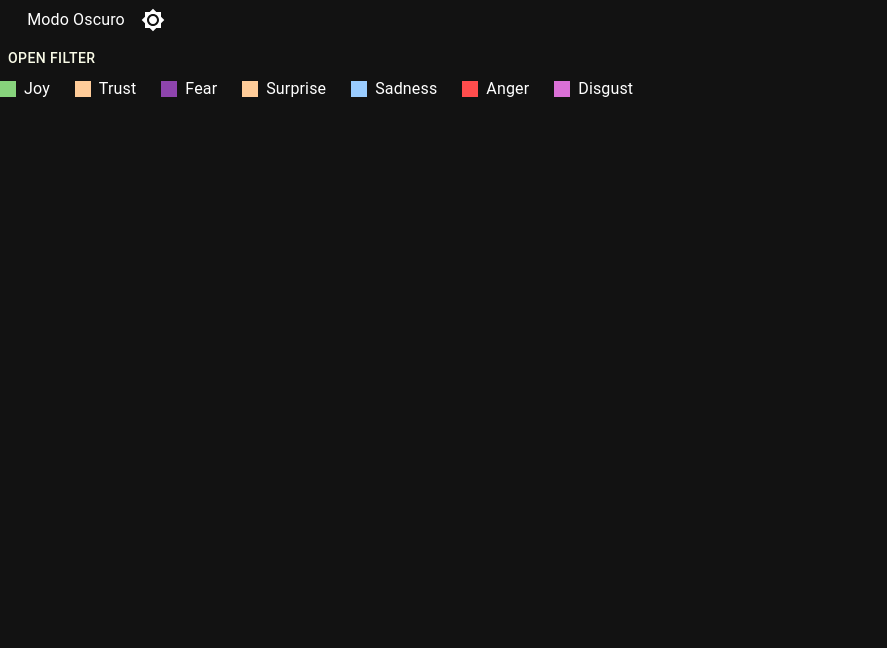
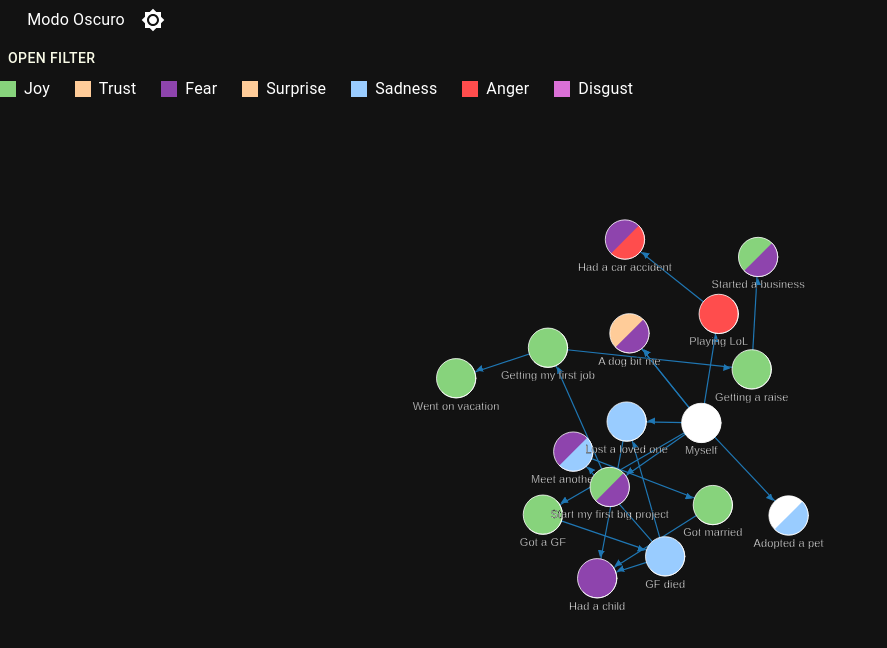
Before and after one commit to alfredo-baquedano/emotion-link, a React (Vite) app: page / in a window 1280 px wide. Shown: the top 648 px of the page, without its empty margins (0-887 px from the left). Built offline with nearby package versions, Linux system fonts and the light colour scheme.

Commit message:
add filter by emotion

```diff
--- a/src/pages/EmotionalGraphPage/EmotionalChart.jsx
+++ b/src/pages/EmotionalGraphPage/EmotionalChart.jsx
@@ -1,9 +1,9 @@
 import { useRef, useEffect, useState } from 'react';
 import * as d3 from 'd3';
+import { Dialog } from '@mui/material';
 import ChartLegend from './../../components/ChartLegend';
 import CreateEventForm from './CreateEventForm';
 import EditEventForm from './EditEventForm';
-import { Dialog } from '@mui/material';
 import emotionList from '../../contants/emotions.json';
 
 const EmotionalChart = ({ events }) => {
@@ -20,7 +20,7 @@
     const svgElement = d3.select(ref.current);
     loadChart(svgElement);
     return () => d3.select(ref.current).selectAll('*').remove();
-  }, []);
+  }, [events]);
 
   const handleOpenCreateEvent = () => {
     setOpenCreateEvent(true);
@@ -92,19 +92,26 @@
           eventR.relationships.followed_by.some((eventF) => eventF === e.id),
       ),
     );
-    const suits = filteredEvents.reduce((acc, curr) => {
+
+    const nodes = filteredEvents;
+
+    const nodeIds = new Set(nodes.map((node) => node.id));
+
+    const links = nodes.reduce((acc, curr) => {
       curr.relationships.followed_by.forEach((event) => {
-        acc.push({ source: curr.id, target: event, type: 'cause' });
+        if (nodeIds.has(event)) {
+          acc.push({ source: curr.id, target: event, type: 'cause' });
+        }
       });
       curr.relationships.preceded_by.forEach((event) => {
-        acc.push({ source: event, target: curr.id, type: 'result' });
+        if (nodeIds.has(event)) {
+          acc.push({ source: event, target: curr.id, type: 'result' });
+        }
       });
       return acc;
     }, []);
 
-    const types = Array.from(new Set(suits.map((d) => d.type)));
-    const nodes = filteredEvents;
-    const links = suits;
+    const types = Array.from(new Set(links.map((d) => d.type)));
 
     const color = d3.scaleOrdinal(types, d3.schemeCategory10);
 
--- a/src/pages/EmotionalGraphPage/EmotionalGraphPage.jsx
+++ b/src/pages/EmotionalGraphPage/EmotionalGraphPage.jsx
@@ -20,10 +20,15 @@
     setEvents(JSON.parse(localStorage.getItem('events')) ?? []);
   }, []);
 
+  const filteredEvents = events.filter((event) => {
+    if (event.name === 'Myself') return true;
+    return event.emotions.some((emotion) => filters[emotion]);
+  });
+
   return (
     <div>
       <DrawerFilter filters={filters} setFilters={setFilters} />
-      <EmotionalChart events={events} />
+      <EmotionalChart events={filteredEvents} />
     </div>
   );
 };
```
